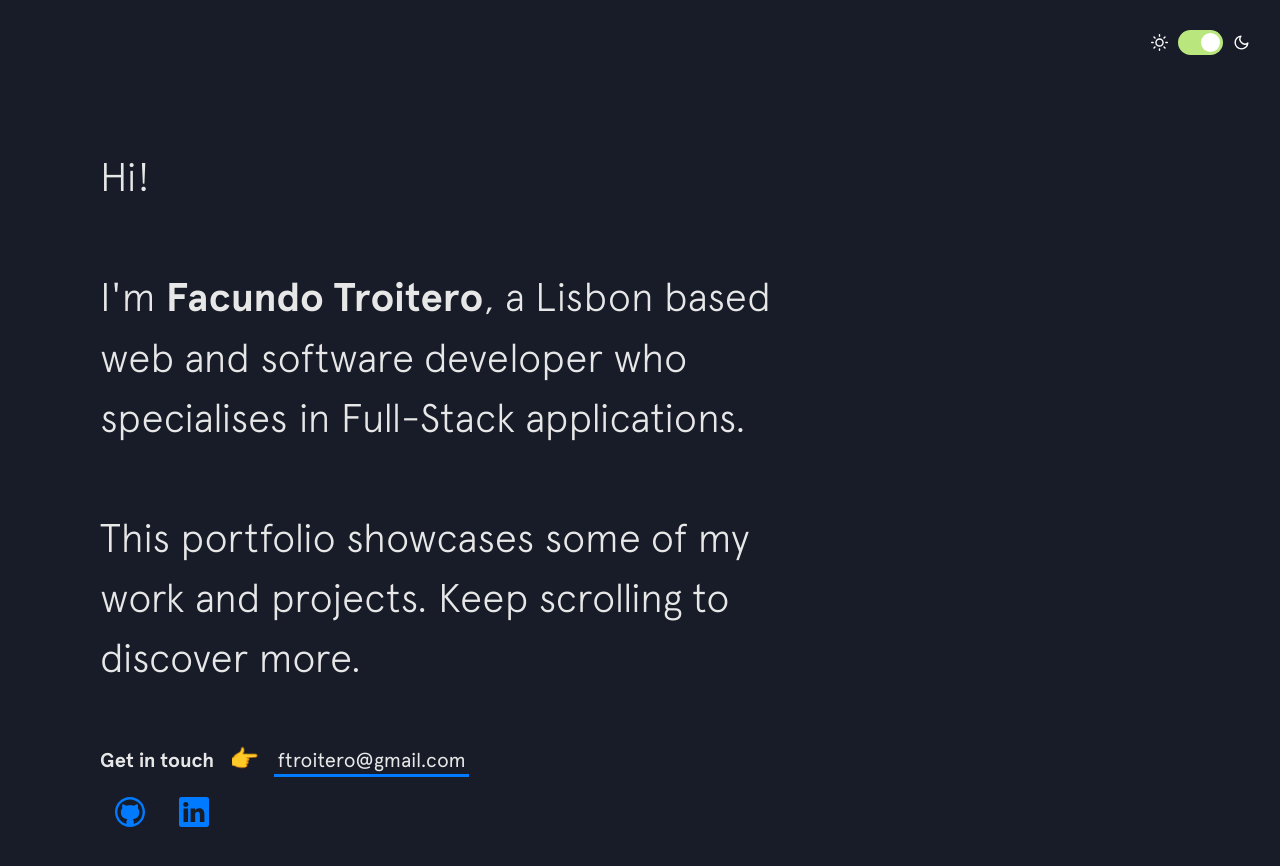
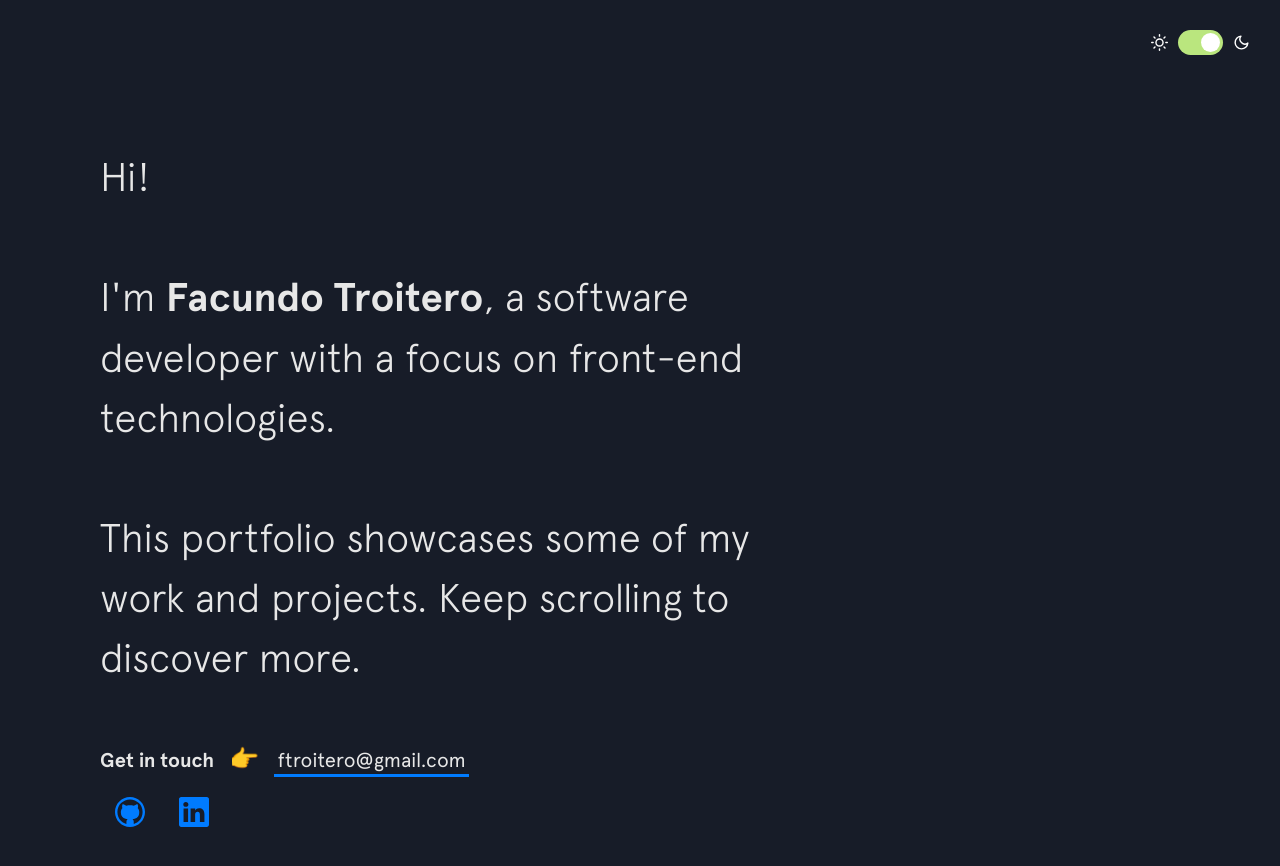
Before and after one commit to MrFacundo/mrfacundo.github.io, a Jekyll site: the page built from index.html, in a window 1280 px wide and 900 px high. Shown: the top 866 px of the window. Built offline with Jekyll 4.4.1, drawn with Linux system fonts in a browser that asks for light colours; nearby versions of some CDN libraries; some of the changed text lies outside the part shown.

Commit message:
updated text

```diff
--- a/_includes/background.html
+++ b/_includes/background.html
@@ -7,7 +7,7 @@
       My academic background covers <strong>data structures, algorithms, porgramming patterns, network programming</strong>, and <strong>systems administration</strong>.
     </p>
     <p>
-      I've worked as a freelancer and collaborated on projects with both small teams and large organizations. I am currently part of the team at <a href="https://nielseniq.com/global/en/" target="_blank" class="highlight-link">NielsenIQ</a>.
+      I've worked as a freelancer and collaborated on projects with both small teams and large organizations. I am currently part of a team at <a href="https://nielseniq.com/global/en/" target="_blank" class="highlight-link">NielsenIQ</a>.
     </p>
     </div>
 </section>
--- a/_includes/intro.html
+++ b/_includes/intro.html
@@ -2,7 +2,7 @@
   <h1 class="intro__hello">Hi!</h1>
 
   <h2 class="intro__tagline">I'm
-    <span class="name">{{ site.name }}</span>, a Lisbon based web and software developer who specialises in Full-Stack applications.
+    <span class="name">{{ site.name }}</span>, a software developer with a focus on front-end technologies.
     <br><br>
     This portfolio showcases some of my work and projects. Keep scrolling to discover more.
   </h2>
```
